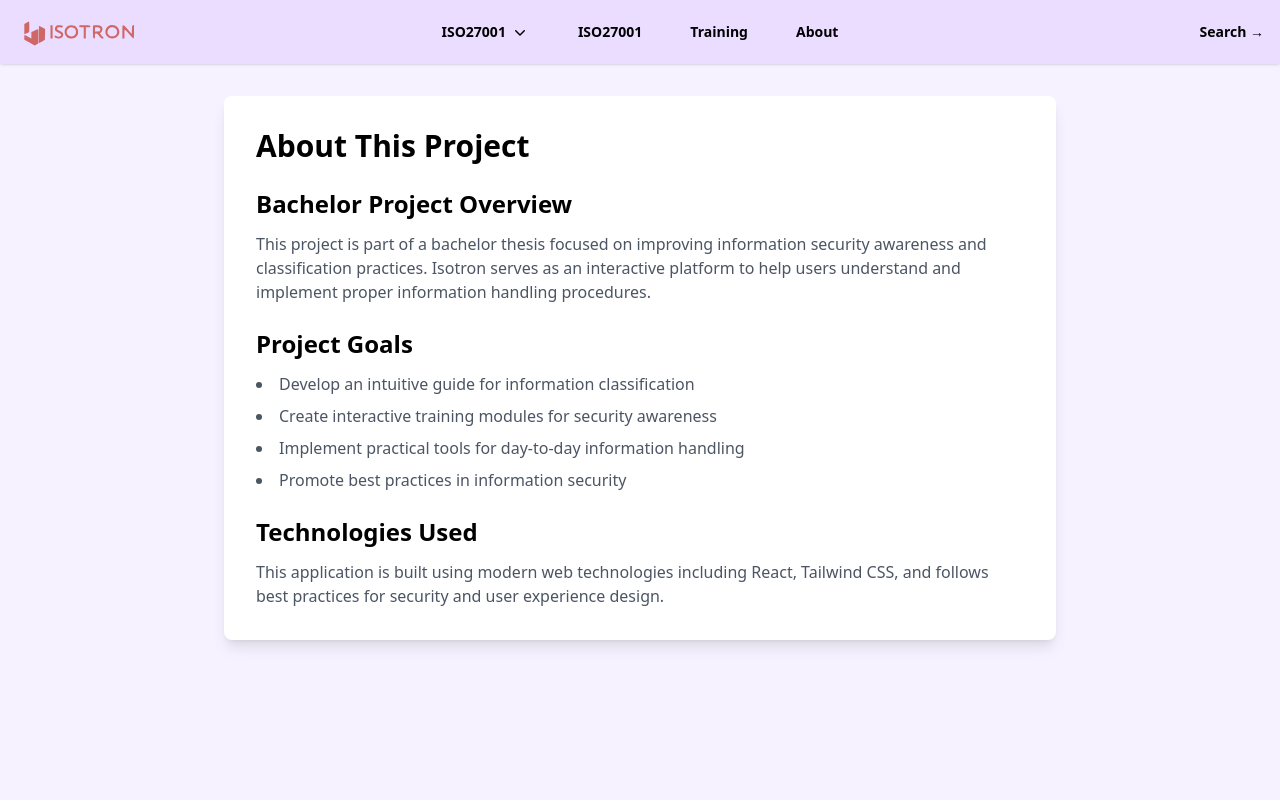
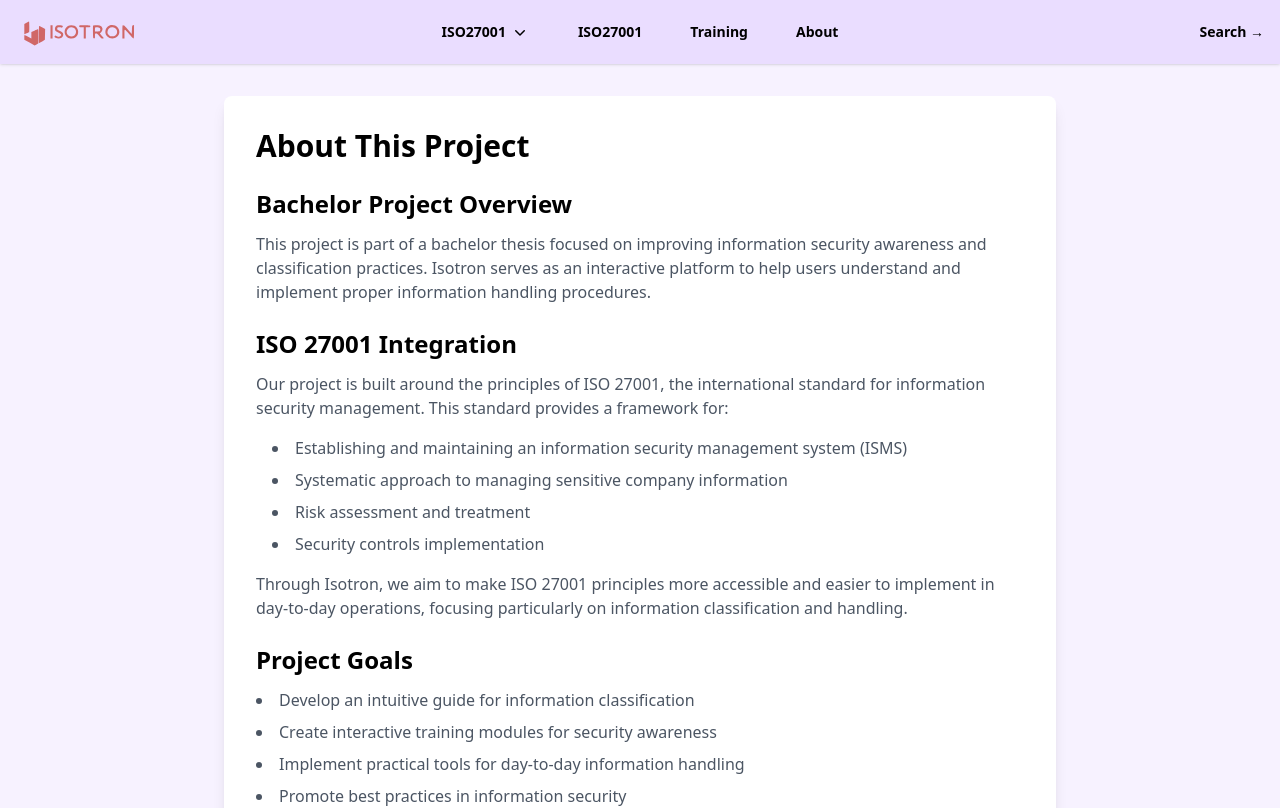
Before and after one commit to Ritz0101/BachelorSite, a React (Vite) app in the folder isotron/: page /about in a window 1280 px wide. Shown: the top 808 px of the page. Built offline with nearby package versions, Linux system fonts and the light colour scheme.

Commit message:
iso27001 i about
lagt til info om iso27001 i about

```diff
--- a/isotron/src/components/About.jsx
+++ b/isotron/src/components/About.jsx
@@ -14,6 +14,24 @@ function About() {
                 This project is part of a bachelor thesis focused on improving information security awareness
                 and classification practices. Isotron serves as an interactive platform to help users
                 understand and implement proper information handling procedures.
+              </p>
+            </section>
+
+            <section>
+              <h2 className="text-2xl font-semibold text-custom-black mb-3">ISO 27001 Integration</h2>
+              <p className="text-gray-600 mb-4">
+                Our project is built around the principles of ISO 27001, the international standard for information
+                security management. This standard provides a framework for:
+              </p>
+              <ul className="list-disc list-inside text-gray-600 space-y-2 ml-4">
+                <li>Establishing and maintaining an information security management system (ISMS)</li>
+                <li>Systematic approach to managing sensitive company information</li>
+                <li>Risk assessment and treatment</li>
+                <li>Security controls implementation</li>
+              </ul>
+              <p className="text-gray-600 mt-4">
+                Through Isotron, we aim to make ISO 27001 principles more accessible and easier to implement
+                in day-to-day operations, focusing particularly on information classification and handling.
               </p>
             </section>
 
```
